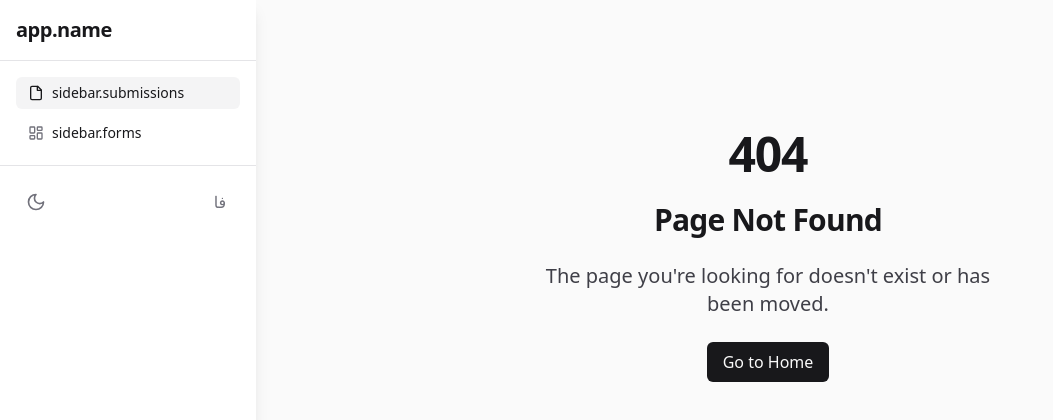
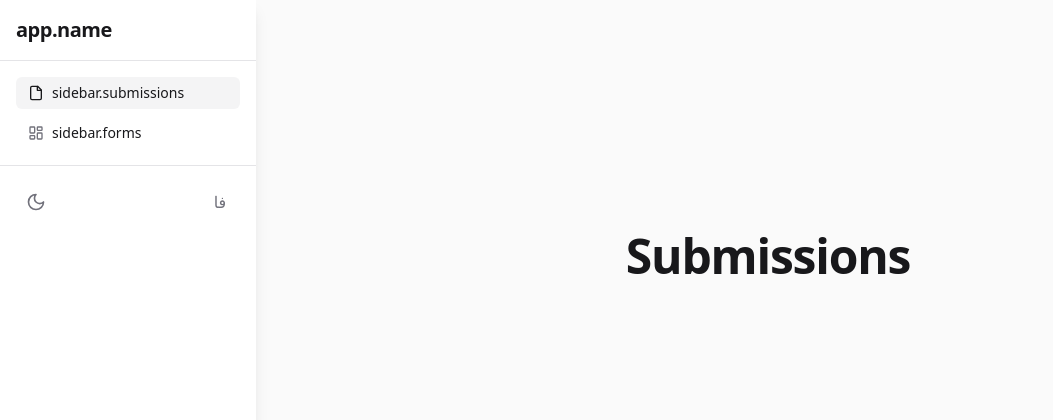
Before and after one commit to moodizone/devotel, a React (Vite) app: page /submissions in a window 1280 px wide. Before the commit this address had no page. Shown: the top 420 px of the page, without its empty margins (0-1053 px from the left). Built offline with nearby package versions, Linux system fonts and the light colour scheme.

Commit message:
fix routing to correct submissions path in App component

```diff
--- a/src/App.tsx
+++ b/src/App.tsx
@@ -1,3 +1,4 @@
+import * as React from 'react';
 import { BrowserRouter, Routes, Route, Navigate } from 'react-router-dom';
 import './index.css';
 import Layout from './Layout';
@@ -12,8 +13,8 @@ export default function App() {
     <BrowserRouter>
       <Layout>
         <Routes>
-          <Route path="/" element={<Navigate to="/submission" replace />} />
-          <Route path="/submission" element={<Submissions />} />
+          <Route path="/" element={<Navigate to="/submissions" replace />} />
+          <Route path="/submissions" element={<Submissions />} />
           <Route path="/submission/:id" element={<SubmissionDetails />} />
           <Route path="/forms" element={<Forms />} />
           <Route path="/forms/:id" element={<FormDetails />} />
```
